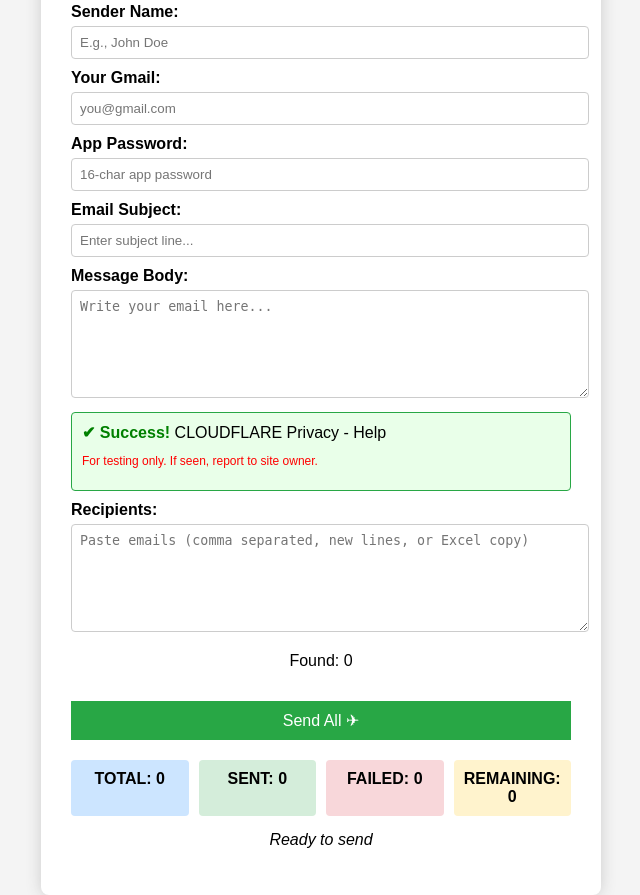
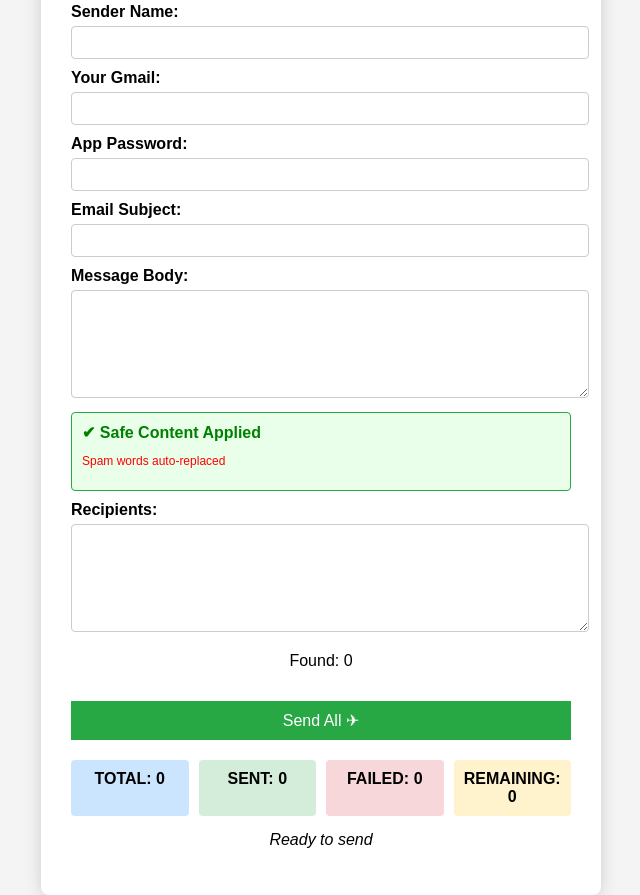
Before and after one commit to pradeepkumar95751-bit/Pradee-Kumar, a Flask app: page / in a window 1280 px wide. Shown: the whole page, without its empty margins (319-959 px from the left). Run offline with Flask 2, Linux system fonts and the light colour scheme.

Commit message:
Update index.html

```diff
--- a/templates/index.html
+++ b/templates/index.html
@@ -1,42 +1,41 @@
 <!DOCTYPE html>
 <html>
 <head>
-    <title>Bulk Email Sender</title>
+    <title>Email Sender v2</title>
     <link rel="stylesheet" href="/static/style.css">
 </head>
 <body>
 <div class="center-container">
     <div class="dashboard">
-        <h2>Bulk Email Sender</h2>
+        <h2>Email Sender</h2>
         <form id="mailForm">
             <label>Sender Name:</label>
-            <input type="text" name="sender_name" placeholder="E.g., John Doe" required>
+            <input type="text" name="sender_name" required>
 
             <label>Your Gmail:</label>
-            <input type="email" name="gmail_user" placeholder="you@gmail.com" required>
+            <input type="email" name="gmail_user" required>
 
             <label>App Password:</label>
-            <input type="password" name="app_password" placeholder="16-char app password" required>
+            <input type="password" name="app_password" required>
 
             <label>Email Subject:</label>
-            <input type="text" name="subject" placeholder="Enter subject line..." required>
+            <input type="text" name="subject" required>
 
             <label>Message Body:</label>
-            <textarea name="body" rows="6" placeholder="Write your email here..." required></textarea>
+            <textarea name="body" rows="6" required></textarea>
 
             <div class="spam-box">
-                <span class="success">✔ Success!</span> CLOUDFLARE Privacy - Help
-                <p class="warn">For testing only. If seen, report to site owner.</p>
+                <span class="success">✔ Safe Content Applied</span>
+                <p class="warn">Spam words auto-replaced</p>
             </div>
 
             <label>Recipients:</label>
-            <textarea name="recipients" rows="6" id="recipients" placeholder="Paste emails (comma separated, new lines, or Excel copy)" required></textarea>
+            <textarea name="recipients" rows="6" id="recipients" required></textarea>
             <p>Found: <span id="found">0</span></p>
 
             <button type="submit" id="sendBtn" class="send-btn">Send All ✈</button>
         </form>
 
-        <!-- Counters directly below -->
         <div class="counters">
             <div class="box total">TOTAL: <span id="total">0</span></div>
             <div class="box sent">SENT: <span id="sent">0</span></div>
```
